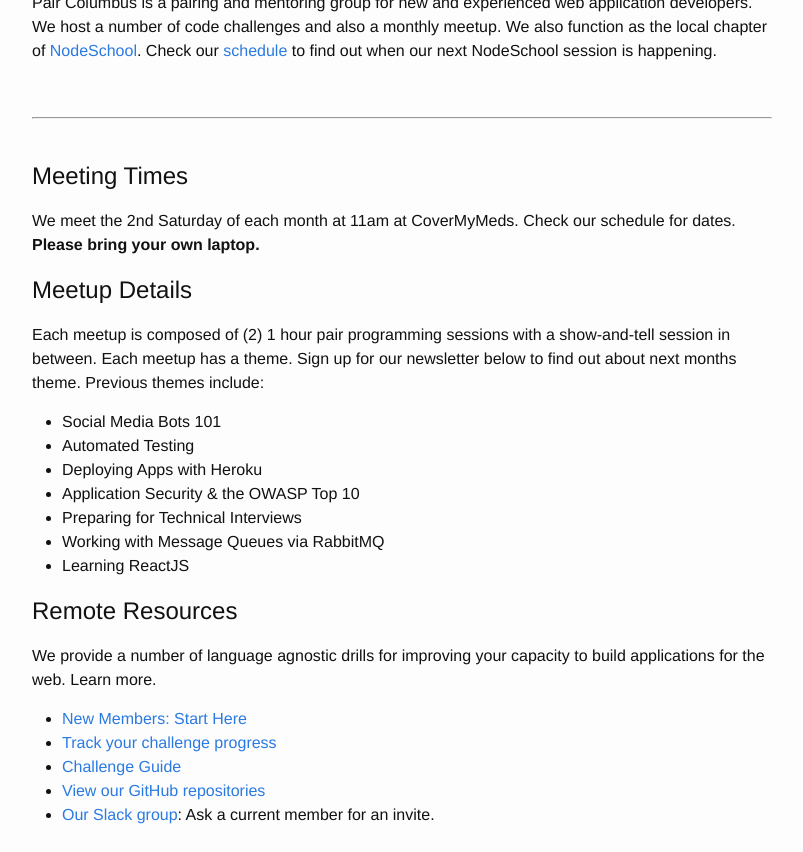
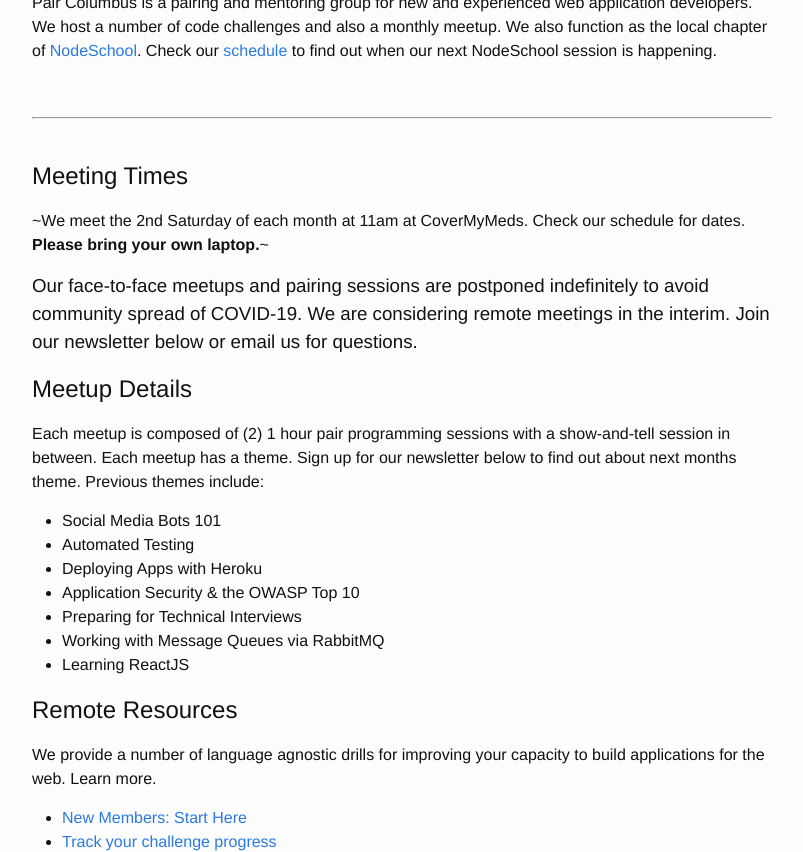
Before and after one commit to paircolumbus/paircolumbus.github.io, a Jekyll site: the page built from index.md, in a window 1280 px wide and 900 px high, scrolled down 370 px, cut to the strip 48-900 px from the top of the window. Shown: the whole strip, without its empty margins (238-1041 px from the left). Built offline with Jekyll 4.4.1, drawn with Linux system fonts in a browser that asks for light colours; comment, search, counter and statistics services are not loaded.

Commit message:
Update index.md

```diff
--- a/index.md
+++ b/index.md
@@ -11,7 +11,9 @@
 <br />
 
 ## Meeting Times
-We meet the 2nd Saturday of each month at 11am at CoverMyMeds. Check our schedule for dates. __Please bring your own laptop.__
+~We meet the 2nd Saturday of each month at 11am at CoverMyMeds. Check our schedule for dates. __Please bring your own laptop.__~
+
+### Our face-to-face meetups and pairing sessions are postponed indefinitely to avoid community spread of COVID-19. We are considering remote meetings in the interim. Join our newsletter below or email us for questions.
 
 ## Meetup Details
 Each meetup is composed of (2) 1 hour pair programming sessions with a show-and-tell session in between. Each meetup has a theme. Sign up for our newsletter below to find out about next months theme. Previous themes include:
```
